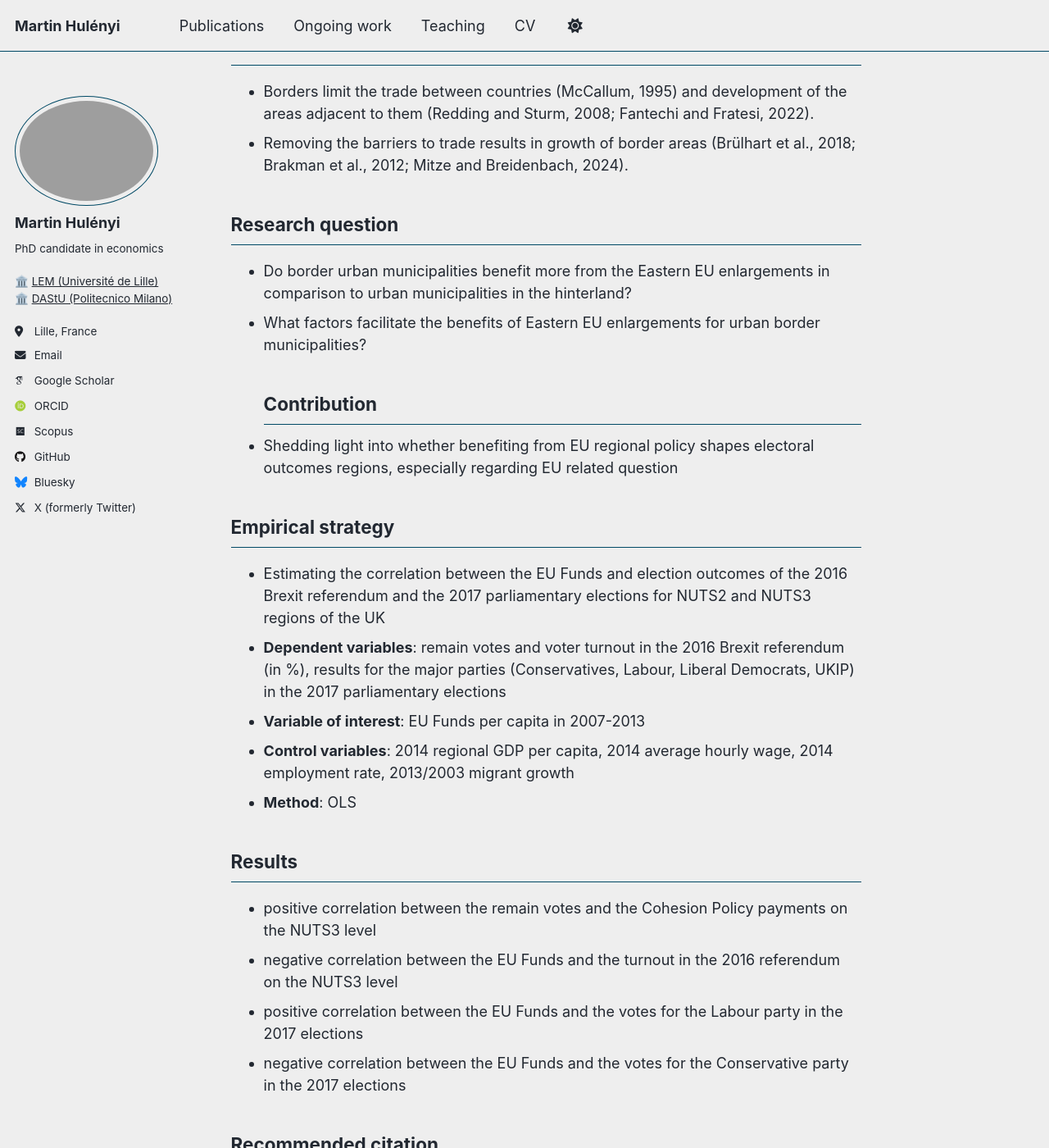
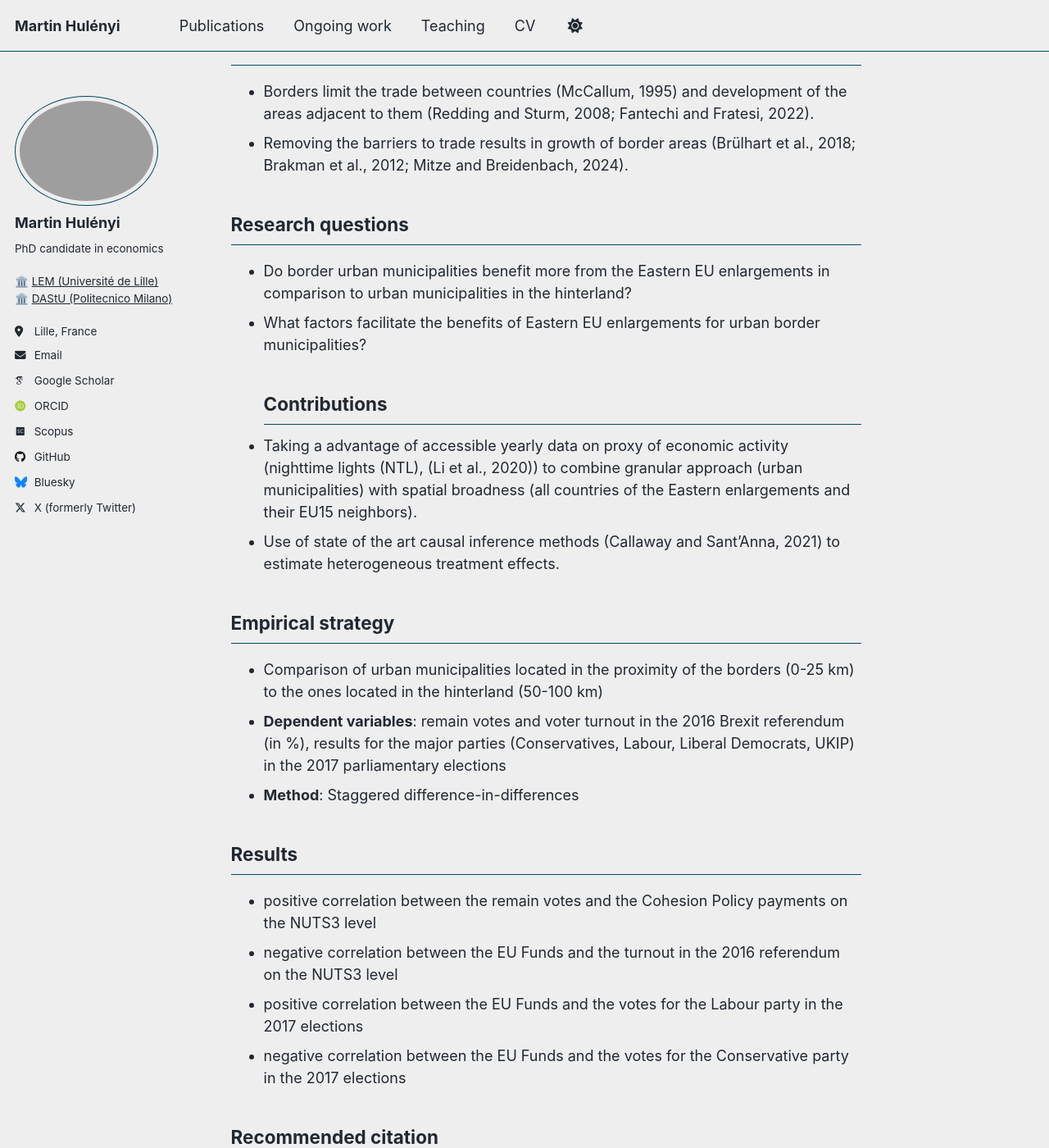
Before and after one commit to martinhulenyi/martinhulenyi.github.io, a Jekyll site: the page built from _ongoing_work/01_borders_enlargement_jmp.md, in a window 1280 px wide and 1400 px high, scrolled down 1121 px. Shown: the whole window at 82% size. Built offline with Jekyll 4.4.1, drawn with Linux system fonts in a browser that asks for light colours; some web fonts are replaced; a script that is not in the unit is left out.

Commit message:
Update 01_borders_enlargement_jmp.md

```diff
--- a/_ongoing_work/01_borders_enlargement_jmp.md
+++ b/_ongoing_work/01_borders_enlargement_jmp.md
@@ -21,18 +21,17 @@ In this paper, I use the Eastern EU enlargements as a quasi-experiment to assess
 - Borders limit the trade between countries (McCallum, 1995) and development of the areas adjacent to them (Redding and Sturm, 2008; Fantechi and Fratesi, 2022).
 - Removing the barriers to trade results in growth of border areas (Brülhart et al., 2018; Brakman et al., 2012; Mitze and Breidenbach, 2024).
 
-## Research question
+## Research questions
 - Do border urban municipalities benefit more from the Eastern EU enlargements in comparison to urban municipalities in the hinterland?
 - What factors facilitate the benefits of Eastern EU enlargements for urban border municipalities?
-## Contribution
-- Shedding light into whether benefiting from EU regional policy shapes electoral outcomes regions, especially regarding EU related question
+## Contributions
+- Taking a advantage of accessible yearly data on proxy of economic activity (nighttime lights (NTL), (Li et al., 2020)) to combine granular approach (urban municipalities) with spatial broadness (all countries of the Eastern enlargements and their EU15 neighbors).
+- Use of state of the art causal inference methods (Callaway and Sant’Anna, 2021) to estimate heterogeneous treatment effects.
 
 ## Empirical strategy
-- Estimating the correlation between the EU Funds and election outcomes of the 2016 Brexit referendum and the 2017 parliamentary elections for NUTS2 and NUTS3 regions of the UK
+- Comparison of urban municipalities located in the proximity of the borders (0-25 km) to the ones located in the hinterland (50-100 km)
 - **Dependent variables**: remain votes and voter turnout in the 2016 Brexit referendum (in %), results for the major parties (Conservatives, Labour, Liberal Democrats, UKIP) in the 2017 parliamentary elections
-- **Variable of interest**: EU Funds per capita in  2007-2013
-- **Control variables**: 2014 regional GDP per capita, 2014 average hourly wage, 2014 employment rate, 2013/2003 migrant growth
-- **Method**: OLS
+- **Method**: Staggered difference-in-differences
 
 ## Results
 - positive correlation between the remain votes and the Cohesion Policy payments on the NUTS3 level
```
